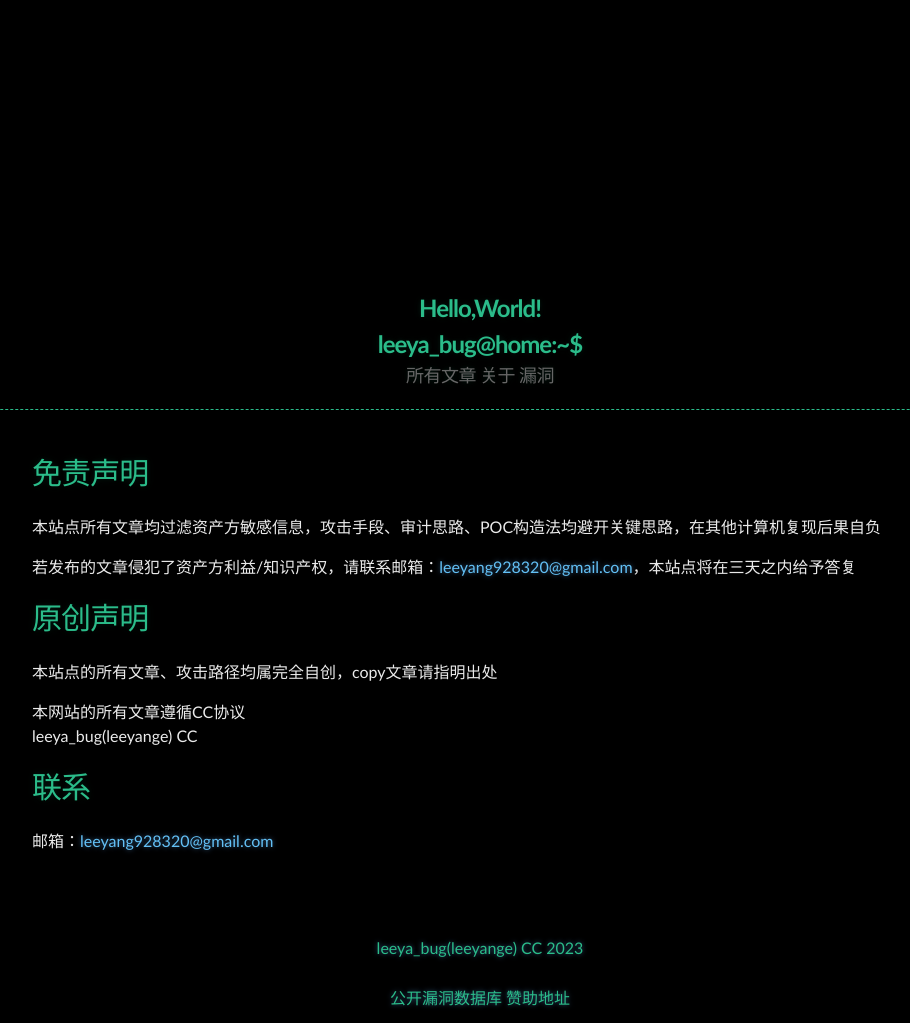
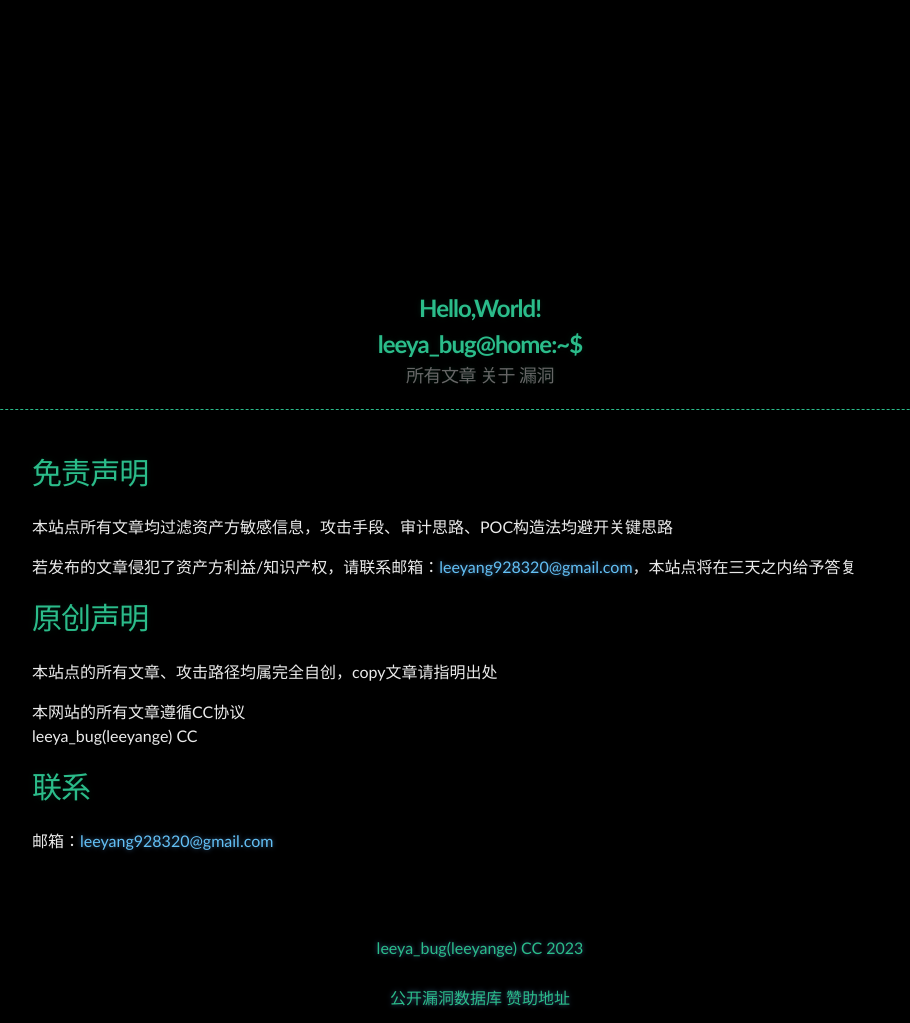
Before and after one commit to Leeyangee/leeyangee.github.io, a Jekyll site: the page built from about.md, in a window 1280 px wide. Shown: the whole page, without its empty margins (160-1070 px from the left). Built offline with Jekyll 4.4.1, drawn with Linux system fonts in a browser that asks for light colours.

Commit message:
Update about.md

```diff
--- a/about.md
+++ b/about.md
@@ -5,7 +5,7 @@ title: 关于
 
 # [](#header-1)免责声明
 
-本站点所有文章均过滤资产方敏感信息，攻击手段、审计思路、POC构造法均避开关键思路，在其他计算机复现后果自负
+本站点所有文章均过滤资产方敏感信息，攻击手段、审计思路、POC构造法均避开关键思路
 
 若发布的文章侵犯了资产方利益/知识产权，请联系邮箱：<a href="mailto:leeyang928320@gmail.com">leeyang928320@gmail.com</a>，本站点将在三天之内给予答复
 
```
